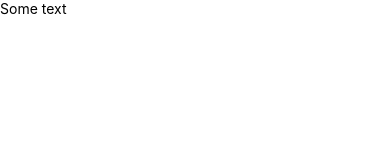
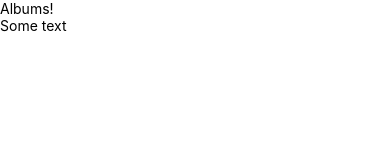
Before and after one commit to sirJiggles/react-native-udemy, a React Native app in the folder udemyapp/: screen / in a window 390 px wide. Shown: the top 160 px of the page. Built offline with nearby package versions, Linux system fonts and the light colour scheme.

Commit message:
import the new header component

```diff
--- a/udemyapp/App.js
+++ b/udemyapp/App.js
@@ -1,11 +1,14 @@
-import React from 'react';
-import { Text } from 'react-native';
+import React from 'react'
+import { Text, View } from 'react-native'
+import Header from './src/components/Header'
 
 const App = () => {
   return (
-    <Text>Some text</Text>
+    <View>
+      <Header />
+      <Text>Some text</Text>
+    </View>
   )
 }
 
-// export the component
 export default App
--- /dev/null
+++ b/udemyapp/src/components/Header.js
@@ -0,0 +1,8 @@
+import React from 'react'
+import { Text } from 'react-native'
+
+const Header = () => {
+  return <Text>Albums!</Text>
+}
+
+export default Header
```
